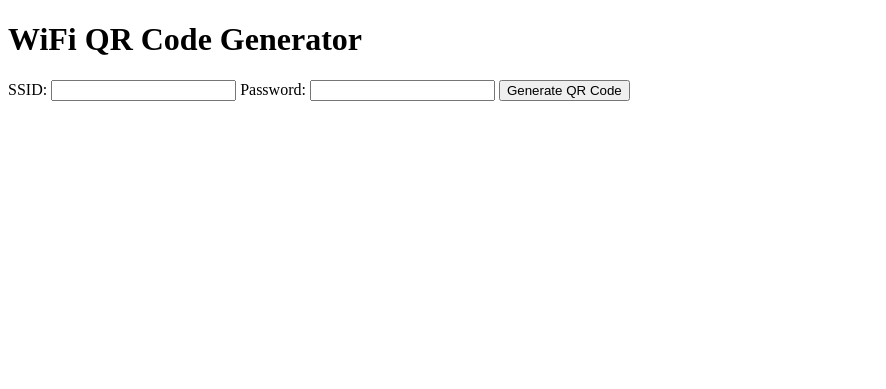
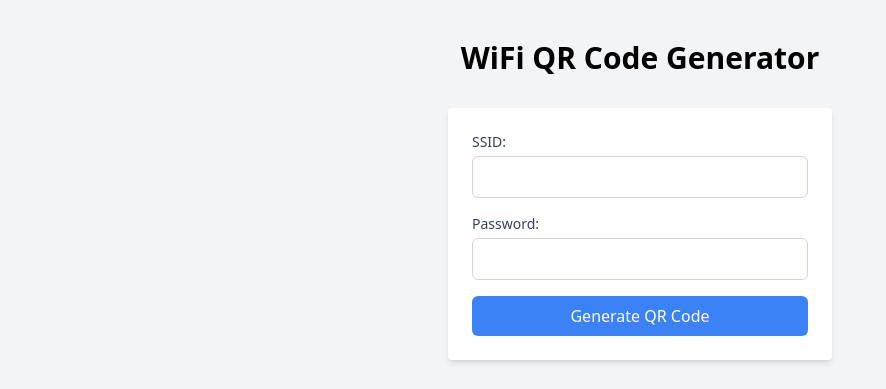
Before and after one commit to consistent94/wifiQR, a plain HTML site: page client/index.html in a window 1280 px wide. Shown: the whole page, without its empty margins (0-886 px from the left). Drawn offline with nearby package versions, Linux system fonts and the light colour scheme.

Commit message:
added styling

```diff
--- a/client/index.html
+++ b/client/index.html
@@ -4,23 +4,30 @@
     <meta charset="UTF-8">
     <meta name="viewport" content="width=device-width, initial-scale=1.0">
     <title>WiFi QR Code Generator</title>
-    <!-- <link rel="stylesheet" href="css/styles.css"> -->
+    <script src="https://cdn.tailwindcss.com"></script>
 </head>
-<body>
-    <h1>WiFi QR Code Generator</h1>
+<body class="bg-gray-100 py-10 px-4">
+    <h1 class="text-3xl font-bold text-center mb-8">WiFi QR Code Generator</h1>
 
-    <form id="qrForm">
-        <label for="ssid">SSID:</label>
-        <input type="text" id="ssid" name="ssid" required>
+    <form id="qrForm" class="bg-white p-6 rounded shadow-md mx-auto w-full max-w-sm">
+        <div class="mb-4">
+            <label for="ssid" class="block text-sm font-medium text-gray-700">SSID:</label>
+            <input type="text" id="ssid" name="ssid" required class="mt-1 block w-full p-2 border border-gray-300 rounded-md">
+        </div>
 
-        <label for="password">Password:</label>
-        <input type="password" id="password" name="password" required>
+        <div class="mb-4">
+            <label for="password" class="block text-sm font-medium text-gray-700">Password:</label>
+            <input type="password" id="password" name="password" required class="mt-1 block w-full p-2 border border-gray-300 rounded-md">
+        </div>
 
-        <button type="submit">Generate QR Code</button>
+        <button type="submit" class="w-full bg-blue-500 text-white py-2 rounded-md hover:bg-blue-600">Generate QR Code</button>
     </form>
 
-    <div id="qrResult">
+    <div id="qrResult" class="mt-8 flex justify-center">
         <!-- The generated QR code will be displayed here -->
+        <div id="qrCodeContainer" class="w-32 h-32"> <!-- Inner container for sizing -->
+            <!-- QR code will go here -->
+        </div>
     </div>
 
     <script src="js/main.js"></script>
--- a/client/js/main.js
+++ b/client/js/main.js
@@ -18,7 +18,17 @@ document.getElementById('qrForm').addEventListener('submit', function (event) {
         return response.text();
     })
     .then(svg => {
-        document.getElementById('qrResult').innerHTML = svg;
+        const qrContainer = document.getElementById('qrCodeContainer');
+        qrContainer.innerHTML = svg; // Insert SVG into the inner container
+
+        // Resize the SVG
+        const svgElement = qrContainer.querySelector('svg');
+        if (svgElement) {
+            svgElement.setAttribute('width', '150');  // Set the width to 150px
+            svgElement.setAttribute('height', '150'); // Set the height to 150px
+            svgElement.style.width = '100%'; // Ensure it scales within the container
+            svgElement.style.height = '100%'; // Ensure it scales within the container
+        }
     })
     .catch(error => {
         console.error('Error:', error);
```
